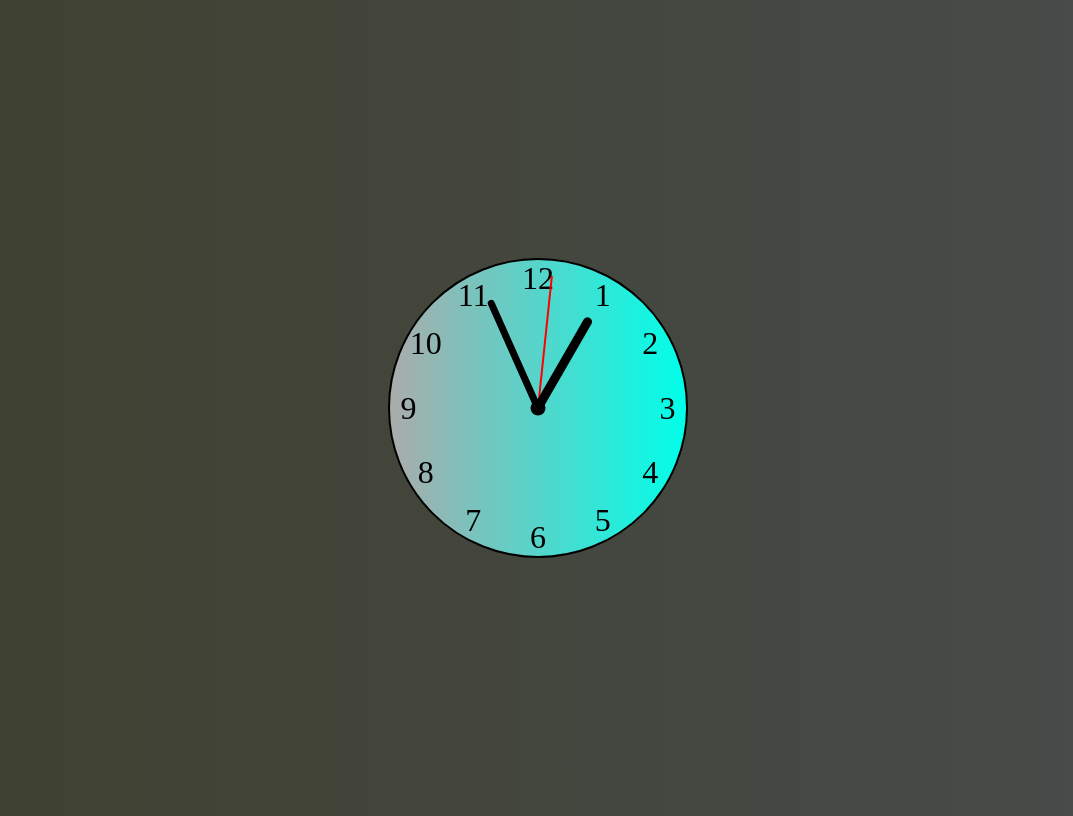
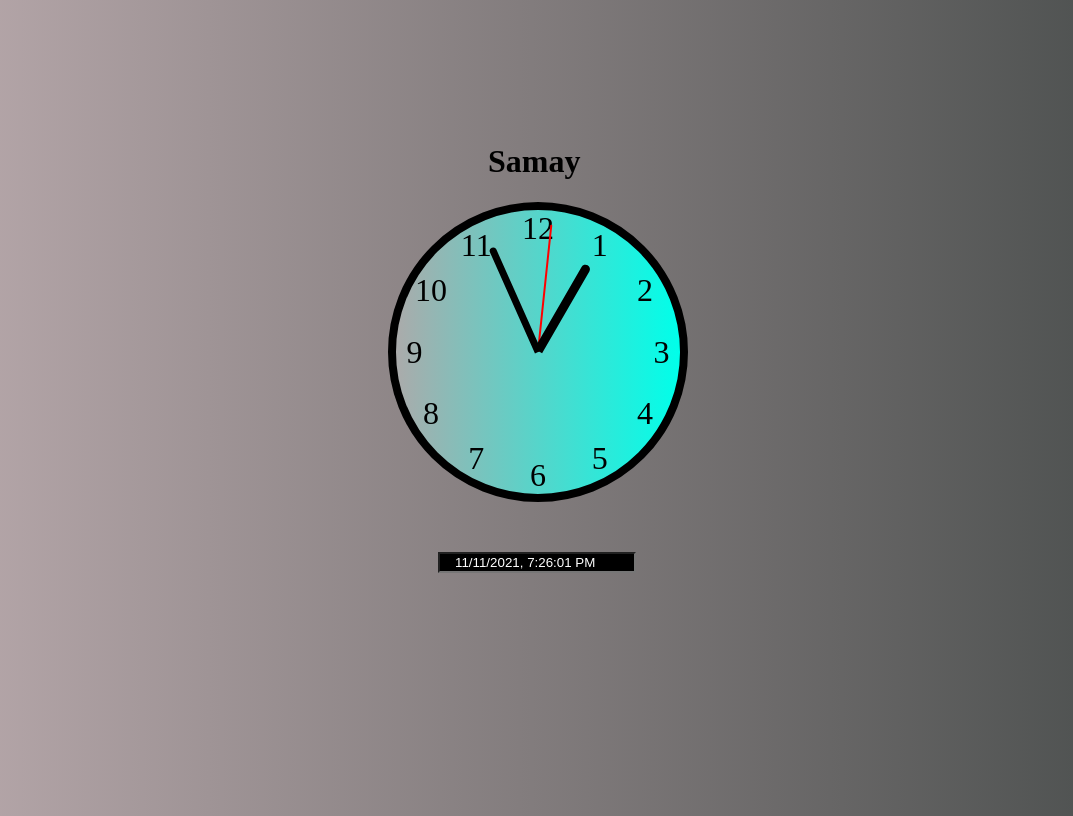
Before and after one commit to imamk8114/Samay, a plain HTML site: page index.html in a window 1280 px wide. Shown: the whole page, without its empty margins (102-1175 px from the left). Drawn offline with Linux system fonts and the light colour scheme.

Commit message:
added digital time

```diff
--- a/index.html
+++ b/index.html
@@ -12,6 +12,8 @@
     </head>
 
     <body>
+        <div class="clock-container">
+            <h1> Samay </h1>
            <div class="clock">
                 <div class="hand secondshand" data-second-hand></div>
                 <div class="hand minuteshand" data-minute-hand></div>
@@ -29,5 +31,11 @@
                 <div class="number number11"><div class="reverse">11</div></div>
                 <div class="number number12"><div class="reverse">12</div></div>
             </div>
+
+            <div id="digitalTimeContainer">
+                <input type="text" id="digitalTime" value="date"/>
+            </div>
+        </div>
+
     </body>
 </html>
--- a/script.js
+++ b/script.js
@@ -1,17 +1,18 @@
-setInterval(setClock, 1000)
+setInterval(setClock, 1000);
+setInterval(setDigitalTime, 1000);
 
 const hourHand = document.querySelector('[data-hour-hand]')
 const minuteHand = document.querySelector('[data-minute-hand]')
 const secondHand = document.querySelector('[data-second-hand]')
 
 function setClock() {
-  const currentDate = new Date()
-  const secondsRatio = currentDate.getSeconds() / 60
-  const minutesRatio =  currentDate.getMinutes()/ 60
-  const hoursRatio = currentDate.getHours() / 12
-  setRotation(secondHand, secondsRatio)
-  setRotation(minuteHand, minutesRatio)
-  setRotation(hourHand, hoursRatio)
+  const currentDate = new Date();
+  const secondsRatio = currentDate.getSeconds() / 60;
+  const minutesRatio =  currentDate.getMinutes()/ 60;
+  const hoursRatio = currentDate.getHours() / 12;
+  setRotation(secondHand, secondsRatio);
+  setRotation(minuteHand, minutesRatio);
+  setRotation(hourHand, hoursRatio);
 }
 
 function setRotation(element, rotationRatio) {
@@ -21,4 +22,13 @@ function setRotation(element, rotationRatio) {
 
 }
 
-setClock()
+function setDigitalTime(){
+  const currentTime = new Date();
+  const currentOffset = currentTime.getTimezoneOffset();
+  const ISTOffset = 330;   // IST offset UTC +5:30
+  const ISTTime = new Date(currentTime.getTime() + (ISTOffset + currentOffset)*60000);
+  document.getElementById('digitalTime').value =ISTTime.toLocaleString();
+}
+
+setClock();
+setDigitalTime();
--- a/style.css
+++ b/style.css
@@ -5,12 +5,19 @@
 }
 
 body {
-    background: linear-gradient(to right, hsl(64, 15%, 22%), hsl(165, 3%, 29%));
+    background: linear-gradient(to right, rgb(187, 171, 174), hsl(165, 3%, 29%));
     display: flex;
     justify-content: center;
     align-items: center;
     min-height: 100vh;
     overflow: hidden;
+}
+
+
+h1{
+    margin-top: -100px;
+    margin-left: 100px;
+    color:black;
 }
 
 .clock{
@@ -19,9 +26,10 @@ body {
     height: 300px;
     background-color: aqua;
     border-radius: 50%;
-    border: 2px solid black;
+    border: 8px solid black;
     align-items: center;
     position: relative;
+
 }
 
 .clock .number{
@@ -76,7 +84,7 @@ body {
     z-index:10;
 
 }
-.clock::after{
+/* .clock::after{
     content:'';
     position: absolute;
     background-color: black;
@@ -87,7 +95,7 @@ body {
     left:50%;
     transform:translate(-50%,-50%);
     border-radius: 50%;
-}
+} */
 
 .clock .secondshand{
     background-color: red;
@@ -106,3 +114,14 @@ body {
     width: 9px;
     height: 35%;
 }
+
+#digitalTimeContainer{
+    margin: 50px 0px 0px 50px;
+    justify-content: center;
+    align-items: center;
+}
+input[value]{
+    padding-left:15px;
+    color: white;
+    background-color: black;
+}
```
